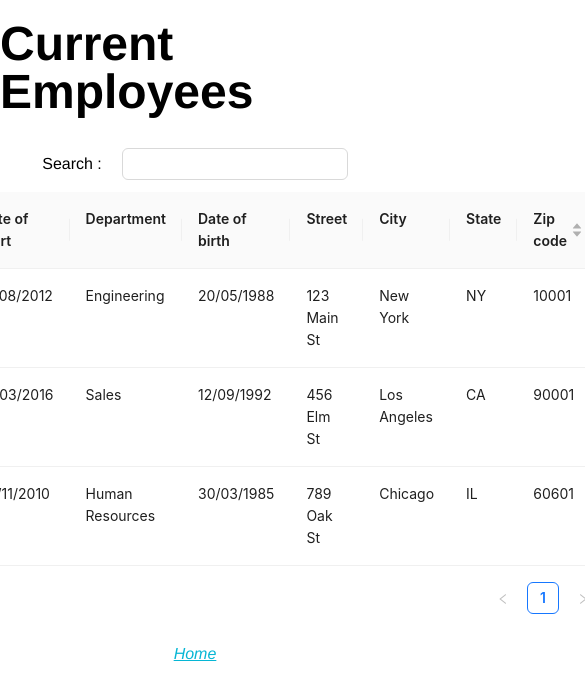
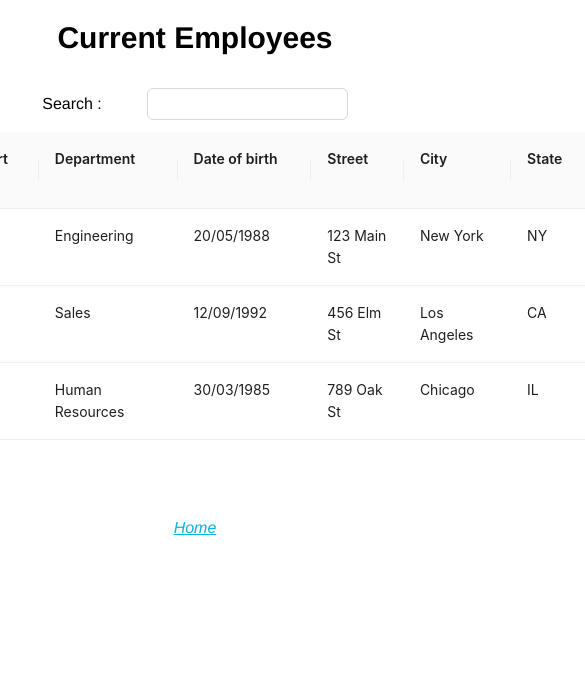
Before and after one commit to Mehdizi/HRnet, a React app: page /employee in a window 390 px wide. Shown: the top 700 px of the page, 585 px wide, since content can reach past the window. Built offline with nearby package versions, Linux system fonts and the light colour scheme; the HTML template or start-up script is replaced by a standard one.

Commit message:
start of the responsive of the employee list page

```diff
--- a/src/datas/tableColumn.ts
+++ b/src/datas/tableColumn.ts
@@ -1,47 +1,66 @@
 export const column = [
   {
-    title: 'First name',
-    dataIndex: 'firstName',
-    key: 'firstName',
+    title: "First name",
+    dataIndex: "firstName",
+    key: "firstName",
+    width:50
   },
   {
-    title: 'Last name',
-    dataIndex: 'lastName',
-    key: 'lastName',
+    title: "Last name",
+    dataIndex: "lastName",
+    key: "lastName",
+    width:50
+
   },
   {
-    title: 'Date of start',
-    dataIndex: 'dateOfStart',
-    key: 'dateOfStart',
+    title: "Date of start",
+    dataIndex: "dateOfStart",
+    key: "dateOfStart",
+    width:50
+
   },
   {
-    title: 'Department',
-    dataIndex: 'department',
-    key: 'department',
+    title: "Department",
+    dataIndex: "department",
+    key: "department",
+    width:75
+
   },
   {
-    title: 'Date of birth',
-    dataIndex: 'dateOfBirth',
-    key: 'dateOfBirth',
+    title: "Date of birth",
+    dataIndex: "dateOfBirth",
+    key: "dateOfBirth",
+    width:50
+
   },
   {
-    title: 'Street',
-    dataIndex: 'street',
-    key: 'street',
+    title: "Street",
+    dataIndex: "street",
+    key: "street",
+    width:75
+
   },
   {
-    title: 'City ',
-    dataIndex: 'city',
-    key: 'city',
+    title: "City ",
+    dataIndex: "city",
+    key: "city",
+    width:50
+
   },
   {
-    title: 'State',
-    dataIndex: 'state',
-    key: 'state',
-  }, {
-    title: 'Zip code',
-    dataIndex: 'zipCode',
-    key: 'zipCode',
-    sorter: (a: { zipCode: number; }, b: { zipCode: number; }) => a.zipCode - b.zipCode,
-  }
-]
+    title: "State",
+    dataIndex: "state",
+    key: "state",
+    width:50
+
+  },
+  {
+    title: "Zip code",
+    dataIndex: "zipCode",
+    key: "zipCode",
+    sorter: (a: { zipCode: number }, b: { zipCode: number }) =>
+      a.zipCode - b.zipCode,
+    width:50
+
+  },
+];
--- a/src/pages/employeeList/EmployeeList.tsx
+++ b/src/pages/employeeList/EmployeeList.tsx
@@ -31,25 +31,28 @@ export const EmployeeList = ({
 
   return (
     <main className="flex flex-col justify-center items-center gap-3">
-      <h1 className="flex justify-center text-5xl font-bold my-5">
+      <h1 className="flex justify-center text-3xl font-bold my-5 md:text-5xl">
         Current Employees
       </h1>
-      <div className="flex justify-center items-center gap-1">
-        <label className="w-1/4" htmlFor="searchBar">
+      <div className="flex justify-center items-center gap-1 md:text-m">
+        <label className="w-1/3 md:text-xl text-base" htmlFor="searchBar">
           Search :
         </label>
         <Input
-          className="w-3/4"
+          className="w-2/3"
           id="searchBar"
           onChange={(e) => filterData(e)}
         />
       </div>
-    <div className="font-4 max-lg:text-xs">
-    <Table columns={column} dataSource={filteredData} />
-
-    </div>
+      <div className="md:text-sm text-l" >
+        <Table
+          columns={column}
+          dataSource={filteredData}
+          scroll={{ x:1000}}
+        />
+      </div>
       <Link
-        className="italic cursor-pointer underline text-cyan-500 mb-2.5"
+        className="italic cursor-pointer underline text-cyan-500 mb-2.5 md:text-xl text-base"
         to="/"
       >
         Home
```
